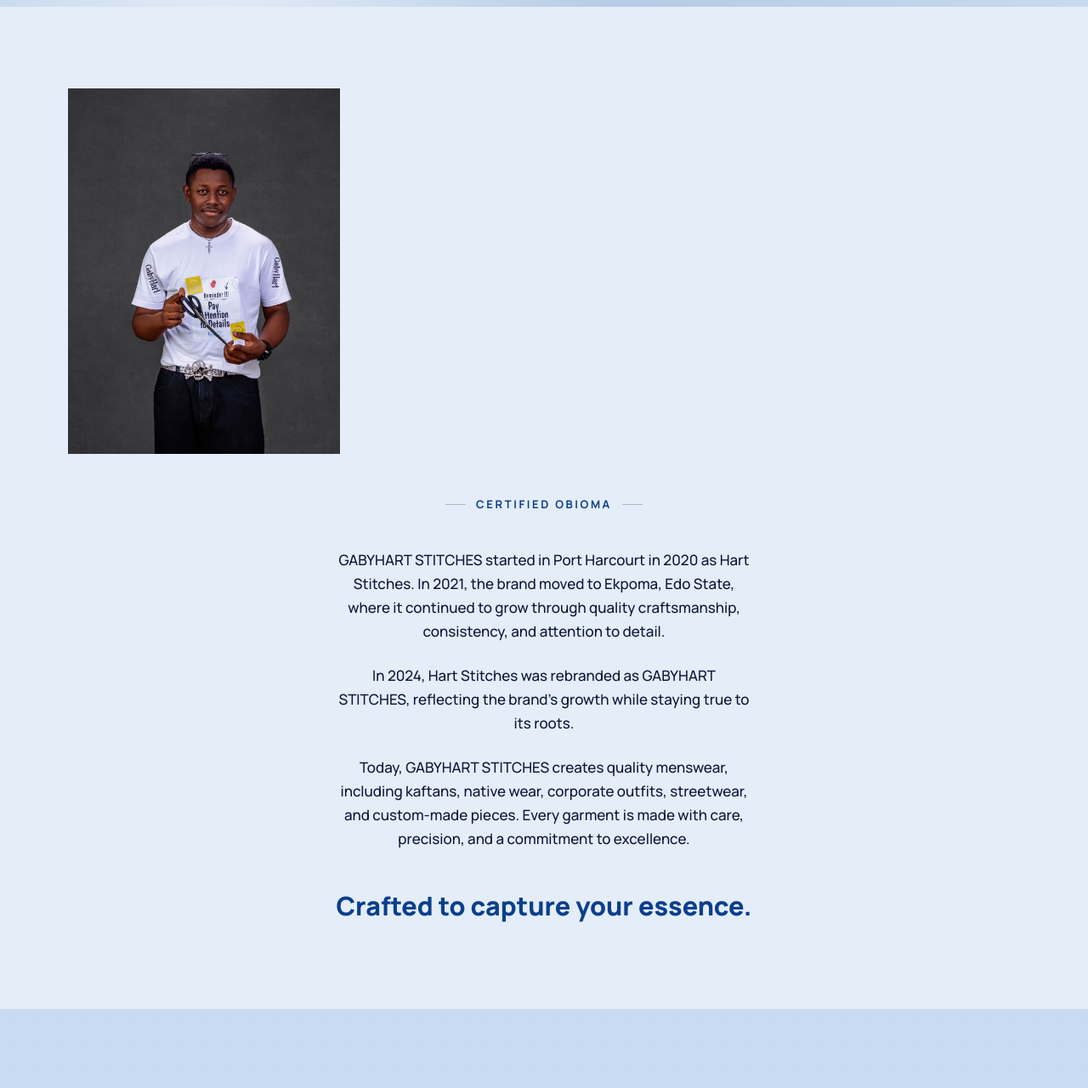
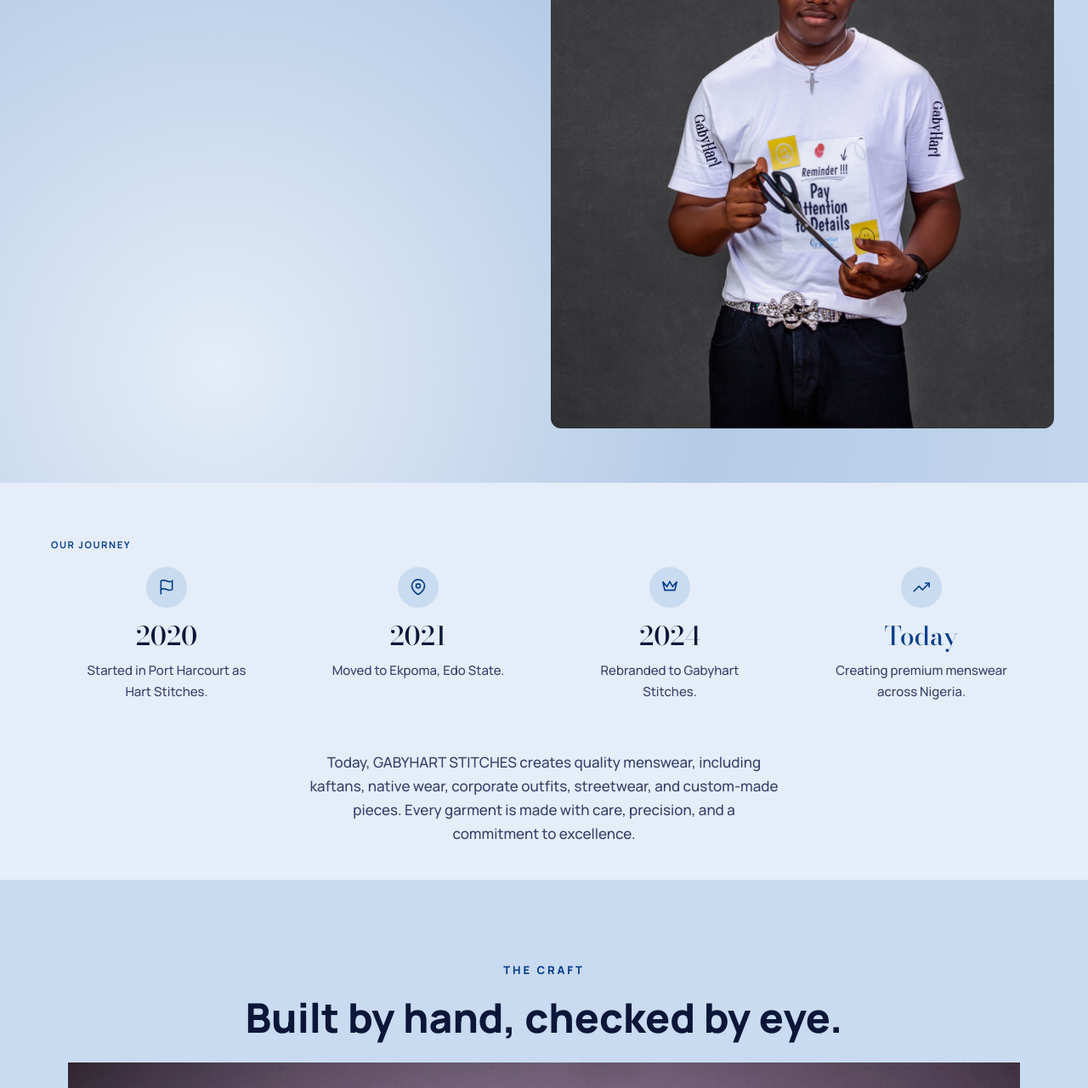
Before and after one commit to ezekielisrael1859/gabyhart-stitches, a plain HTML site: page about.html in a window 1280 px wide. Shown: the part 446-1726 px from the top of the page at 85% size. Drawn offline with nearby package versions, Linux system fonts and the light colour scheme; grey boxes are pictures that could not be loaded.

Commit message:
Rebuild About page hero and add journey timeline matching reference

```diff
--- a/about.html
+++ b/about.html
@@ -39,6 +39,121 @@
     font-size: var(--fs-small);
     color: var(--color-text-on-wash-muted);
   }
+  .about-hero {
+    position: relative;
+    padding: calc(var(--header-height) + var(--space-md)) var(--container-pad) var(--space-xl);
+    background: var(--gradient-wash);
+  }
+  .about-hero__inner {
+    max-width: var(--container-max);
+    margin: 0 auto;
+    display: grid;
+    grid-template-columns: 1.1fr 1fr;
+    align-items: start;
+    gap: var(--space-sm);
+  }
+  .about-hero__eyebrow {
+    font-family: var(--font-structural);
+    font-size: 0.7rem;
+    font-weight: 700;
+    letter-spacing: var(--tracking-wider);
+    text-transform: uppercase;
+    color: var(--color-blue-600);
+  }
+  .about-hero__headline {
+    font-family: var(--font-display);
+    font-size: clamp(2rem, 9vw, 3.2rem);
+    line-height: 1.05;
+    color: var(--color-text-on-wash);
+    margin: var(--space-2xs) 0 0;
+  }
+  .about-hero__headline em {
+    font-style: normal;
+    color: var(--color-sky-400);
+  }
+  .about-hero__rule {
+    width: 36px;
+    height: 3px;
+    background: var(--color-blue-600);
+    border: none;
+    margin: var(--space-xs) 0;
+  }
+  .about-hero__lede {
+    font-family: var(--font-structural);
+    font-size: 0.9rem;
+    color: var(--color-text-on-wash-muted);
+    max-width: 30ch;
+  }
+  .about-hero__photo {
+    width: 100%;
+    height: auto;
+    display: block;
+    aspect-ratio: 3 / 3.6;
+    object-fit: cover;
+    border-radius: 12px;
+  }
+  .about-journey {
+    padding: var(--space-xl) 0 var(--space-lg);
+    background: var(--color-wash-light);
+  }
+  .about-journey__inner {
+    max-width: var(--container-max);
+    margin: 0 auto;
+    padding: 0 var(--container-pad);
+  }
+  .about-journey__eyebrow {
+    font-family: var(--font-structural);
+    font-size: 0.7rem;
+    font-weight: 700;
+    letter-spacing: var(--tracking-wider);
+    text-transform: uppercase;
+    color: var(--color-blue-600);
+    margin-bottom: var(--space-sm);
+    display: block;
+  }
+  .about-journey__track {
+    display: flex;
+    gap: var(--space-md);
+    overflow-x: auto;
+    scroll-snap-type: x mandatory;
+    -webkit-overflow-scrolling: touch;
+    padding-bottom: var(--space-sm);
+  }
+  .about-journey__track::-webkit-scrollbar { display: none; }
+  .about-journey__step {
+    flex: 0 0 68%;
+    scroll-snap-align: start;
+    text-align: center;
+  }
+  .about-journey__icon {
+    width: 48px;
+    height: 48px;
+    border-radius: 50%;
+    background: var(--color-wash-pale);
+    color: var(--color-blue-600);
+    display: flex;
+    align-items: center;
+    justify-content: center;
+    margin: 0 auto var(--space-2xs);
+  }
+  .about-journey__icon svg { width: 20px; height: 20px; }
+  .about-journey__year {
+    font-family: var(--font-display);
+    font-size: var(--fs-h3);
+    color: var(--color-text-on-wash);
+  }
+  .about-journey__year.is-current { color: var(--color-blue-600); }
+  .about-journey__desc {
+    font-size: var(--fs-small);
+    color: var(--color-text-on-wash-muted);
+    max-width: 22ch;
+    margin: var(--space-3xs) auto 0;
+  }
+  @media (min-width: 900px) {
+    .about-hero__inner { grid-template-columns: 1fr 1fr; }
+    .about-journey__track { display: grid; grid-template-columns: repeat(4, 1fr); overflow: visible; }
+    .about-journey__step { flex: none; }
+  }
 </style>
 </head>
 <body>
@@ -76,34 +191,46 @@
 <main>
 
   <!-- PAGE HEADER -->
-  <section class="section section--dark" style="padding-top: var(--space-3xl); padding-bottom: var(--space-lg);">
-    <div class="container">
-      <span class="eyebrow">About Us</span>
-      <h1 class="display-heading hero-heading">Our Story</h1>
+  <section class="about-hero">
+    <div class="about-hero__inner">
+      <div>
+        <p class="about-hero__eyebrow">About Gabyhart</p>
+        <h1 class="about-hero__headline">Crafted with <em>Purpose.</em></h1>
+        <hr class="about-hero__rule">
+        <p class="about-hero__lede">Every stitch tells a story of discipline, craftsmanship, and attention to detail.</p>
+        <span class="credential-badge" style="margin-top: var(--space-md); display: inline-flex;">Certified Obioma</span>
+      </div>
+      <img src="images/founder-portrait.jpg" alt="Gabriel Osaretin Aigbedion, founder of Gabyhart Stitches" class="about-hero__photo" loading="lazy">
     </div>
   </section>
 
-  <!-- OUR STORY -->
-  <section class="section section--light reveal">
-    <div class="container">
-      <img src="images/founder-portrait.jpg" alt="Gabriel Osaretin Aigbedion, founder of Gabyhart Stitches" loading="lazy" style="margin-bottom: var(--space-lg); max-width: 320px;">
-
-      <span class="credential-badge" style="margin-bottom: var(--space-lg); display: inline-flex;">Certified Obioma</span>
-
-      <p style="max-width: 46ch; margin-bottom: var(--space-md);">
-        GABYHART STITCHES started in Port Harcourt in 2020 as Hart Stitches. In 2021, the brand moved to Ekpoma, Edo State, where it continued to grow through quality craftsmanship, consistency, and attention to detail.
-      </p>
-
-      <p style="max-width: 46ch; margin-bottom: var(--space-md);">
-        In 2024, Hart Stitches was rebranded as GABYHART STITCHES, reflecting the brand's growth while staying true to its roots.
-      </p>
-
-      <p style="max-width: 46ch; margin-bottom: var(--space-lg);">
+  <section class="about-journey">
+    <div class="about-journey__inner">
+      <span class="about-journey__eyebrow">Our Journey</span>
+      <div class="about-journey__track">
+        <div class="about-journey__step">
+          <span class="about-journey__icon"><svg viewBox="0 0 24 24" fill="none" stroke="currentColor" stroke-width="2"><path d="M4 15s1-1 4-1 5 2 8 2 4-1 4-1V3s-1 1-4 1-5-2-8-2-4 1-4 1z"/><line x1="4" y1="22" x2="4" y2="15"/></svg></span>
+          <p class="about-journey__year">2020</p>
+          <p class="about-journey__desc">Started in Port Harcourt as Hart Stitches.</p>
+        </div>
+        <div class="about-journey__step">
+          <span class="about-journey__icon"><svg viewBox="0 0 24 24" fill="none" stroke="currentColor" stroke-width="2"><path d="M21 10c0 7-9 12-9 12s-9-5-9-12a9 9 0 0 1 18 0z"/><circle cx="12" cy="10" r="3"/></svg></span>
+          <p class="about-journey__year">2021</p>
+          <p class="about-journey__desc">Moved to Ekpoma, Edo State.</p>
+        </div>
+        <div class="about-journey__step">
+          <span class="about-journey__icon"><svg viewBox="0 0 24 24" fill="none" stroke="currentColor" stroke-width="2"><path d="M2 4l3 12h14l3-12-6 7-4-7-4 7-6-7z"/></svg></span>
+          <p class="about-journey__year">2024</p>
+          <p class="about-journey__desc">Rebranded to Gabyhart Stitches.</p>
+        </div>
+        <div class="about-journey__step">
+          <span class="about-journey__icon"><svg viewBox="0 0 24 24" fill="none" stroke="currentColor" stroke-width="2"><path d="M23 6l-9.5 9.5-5-5L1 18"/><path d="M17 6h6v6"/></svg></span>
+          <p class="about-journey__year is-current">Today</p>
+          <p class="about-journey__desc">Creating premium menswear across Nigeria.</p>
+        </div>
+      </div>
+      <p style="max-width: 52ch; margin-top: var(--space-lg); color: var(--color-text-on-wash-muted);">
         Today, GABYHART STITCHES creates quality menswear, including kaftans, native wear, corporate outfits, streetwear, and custom-made pieces. Every garment is made with care, precision, and a commitment to excellence.
-      </p>
-
-      <p class="display-heading" style="max-width: 40ch; font-size: var(--fs-h3); color: var(--color-blue-600);">
-        Crafted to capture your essence.
       </p>
     </div>
   </section>
```
